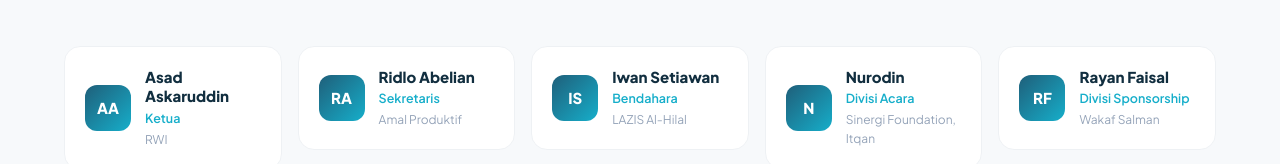
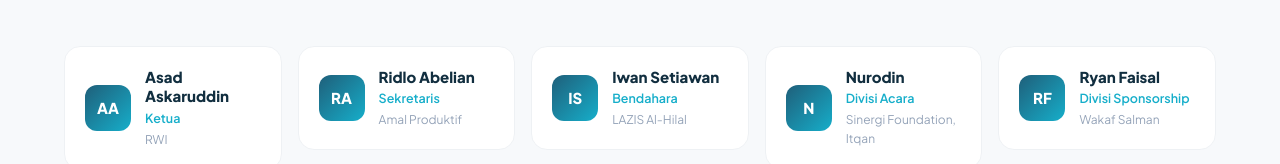
Before and after one commit to ridloabelian/fwp.or.id, a React (Vite) app: page /wls2026 in a window 1280 px wide. Shown: the part 11388-11552 px from the top of the page. Built offline with nearby package versions, Linux system fonts and the light colour scheme.

Commit message:
Fix typo: change Rayan Faisal to Ryan Faisal

```diff
--- a/src/data/summit.js
+++ b/src/data/summit.js
@@ -3,7 +3,7 @@ export const summitCommittee = [
   { position: 'Sekretaris', name: 'Ridlo Abelian', organization: 'Amal Produktif' },
   { position: 'Bendahara', name: 'Iwan Setiawan', organization: 'LAZIS Al-Hilal' },
   { position: 'Divisi Acara', name: 'Nurodin', organization: 'Sinergi Foundation, Itqan' },
-  { position: 'Divisi Sponsorship', name: 'Rayan Faisal', organization: 'Wakaf Salman' },
+  { position: 'Divisi Sponsorship', name: 'Ryan Faisal', organization: 'Wakaf Salman' },
   { position: 'Divisi Perlengkapan', name: 'Doddy Topan', organization: 'Daarut Tauhid' },
   { position: 'Divisi Perlengkapan', name: 'Agis Muhsin', organization: 'Amal Mulia' },
   { position: 'PIC Mini Expo', name: 'Tri Eka Shofyandi', organization: 'Marwah Wakaf' },
```
